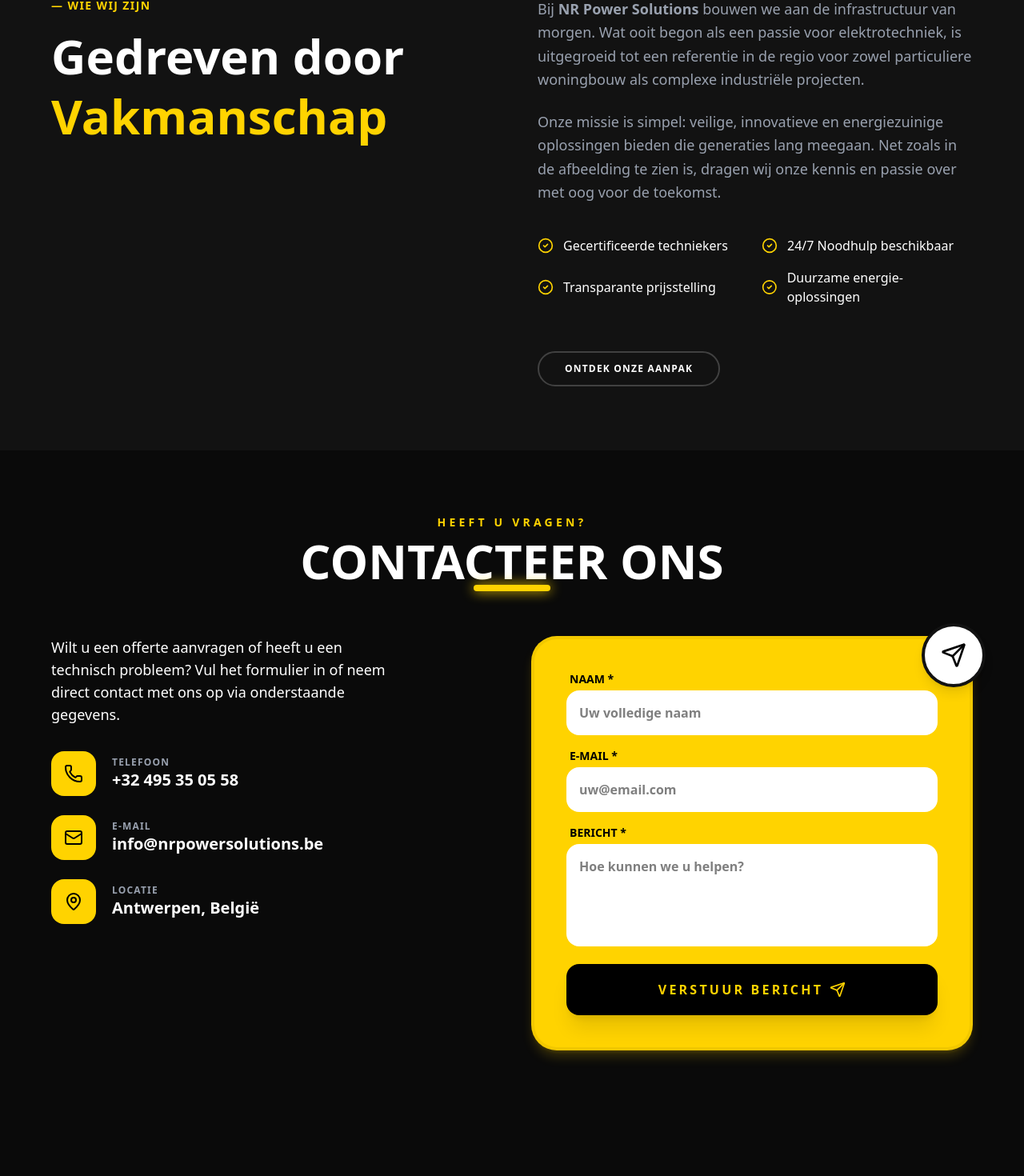
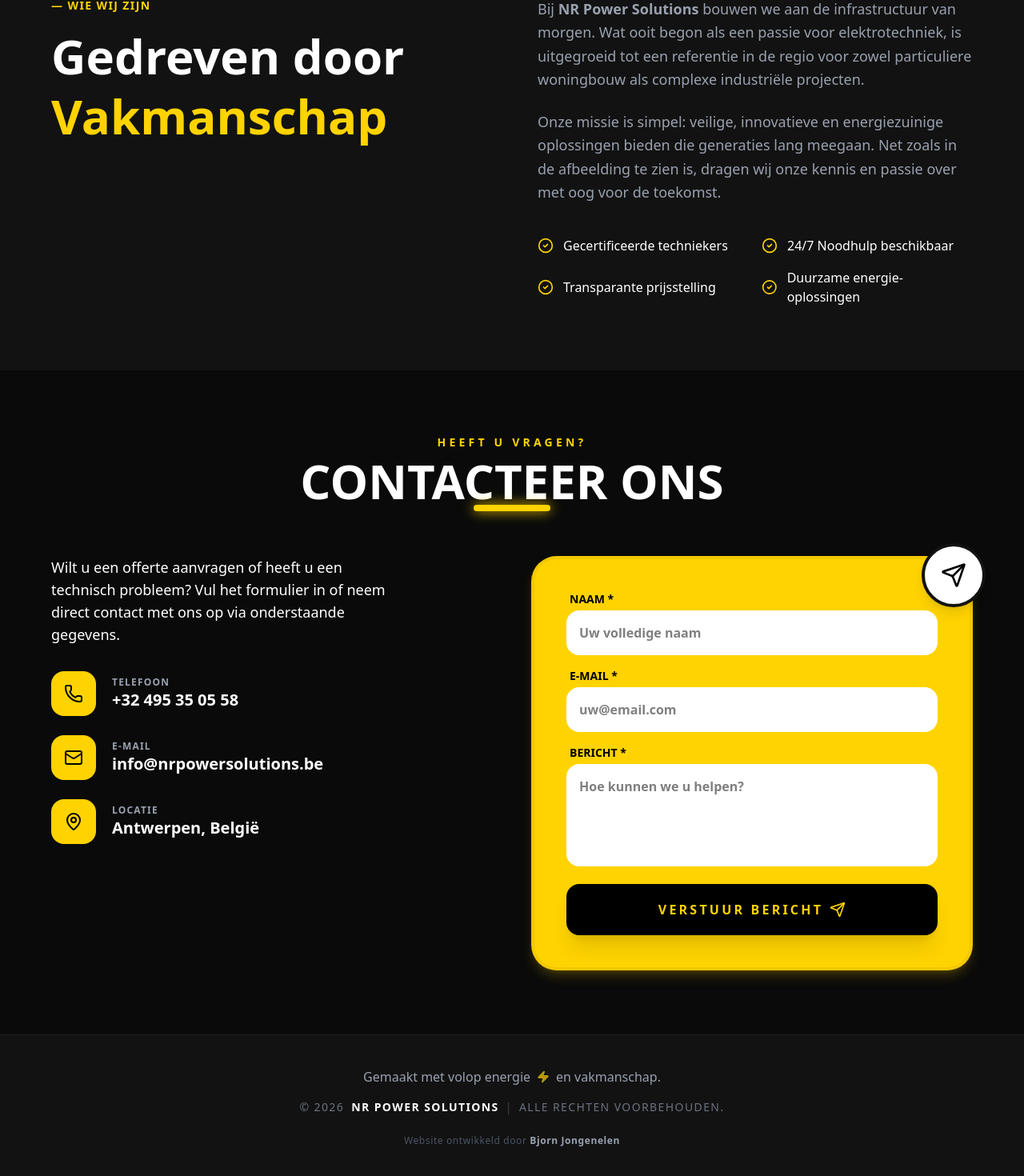
Before and after one commit to JongenelenB/NR-Power-Solution, a React (Vite) app: page / in a window 1280 px wide. Shown: the part 3354-4824 px from the top of the page at 80% size. Before the commit the page ends 4747 px from the top, so only its background shows below. Built offline with nearby package versions, Linux system fonts and the light colour scheme.

Commit message:
adding footer en removiong ontdek meer button

```diff
--- a/src/App.tsx
+++ b/src/App.tsx
@@ -4,6 +4,7 @@
 import Navbar from "./components/Navbar";
 import Contact from "./components/Contact";
 import AboutMe from "./components/AboutMe";
+import Footer from "./components/Footer";
 
 function App() {
   const sections = [
@@ -11,6 +12,7 @@
     { id: "Diensten", component: <Diensten /> },
     { id: "About Me", component: <AboutMe /> },
     { id: "Contact", component: <Contact /> },
+    { id: "Footer", component: <Footer /> },
   ];
 
   return (
--- a/src/components/AboutMe.tsx
+++ b/src/components/AboutMe.tsx
@@ -62,15 +62,6 @@
                 </div>
               ))}
             </div>
-
-            <div className="mt-8">
-              <a
-                href="#onze-aanpak"
-                className="inline-block border-2 border-white/20 text-white px-8 py-3 rounded-full font-bold hover:bg-white hover:text-black transition-all duration-300 uppercase text-xs tracking-widest"
-              >
-                Ontdek onze aanpak
-              </a>
-            </div>
           </div>
         </div>
       </div>
--- /dev/null
+++ b/src/components/Footer.tsx
@@ -0,0 +1,39 @@
+import React from "react";
+import { Zap } from "lucide-react";
+
+export default function Footer() {
+  // Haalt automatisch het huidige jaartal op
+  const currentYear = new Date().getFullYear();
+
+  return (
+    <footer className="w-full bg-[#121212] py-10 border-t border-white/5">
+      <div className="max-w-4xl mx-auto px-6 flex flex-col items-center gap-4 text-center">
+        {/* Leuke tekst met een elektrisch icoontje */}
+        <p className="text-gray-400 text-sm md:text-base flex items-center justify-center gap-2">
+          Gemaakt met volop energie{" "}
+          <Zap
+            size={16}
+            className="text-[#FFD300] fill-[#FFD300] animate-pulse"
+          />{" "}
+          en vakmanschap.
+        </p>
+
+        {/* Copyright en bedrijfsnaam */}
+        <div className="text-gray-500 text-xs md:text-sm font-medium tracking-widest uppercase">
+          &copy; {currentYear}{" "}
+          <span className="text-white font-black ml-1">NR Power Solutions</span>
+          <span className="mx-2 opacity-50">|</span>
+          Alle rechten voorbehouden.
+        </div>
+
+        {/* Developer Credits */}
+        <div className="text-gray-600 text-xs tracking-wider mt-2">
+          Website ontwikkeld door{" "}
+          <span className="text-gray-400 font-bold hover:text-[#FFD300] transition-colors duration-300 cursor-default">
+            Bjorn Jongenelen
+          </span>
+        </div>
+      </div>
+    </footer>
+  );
+}
```
